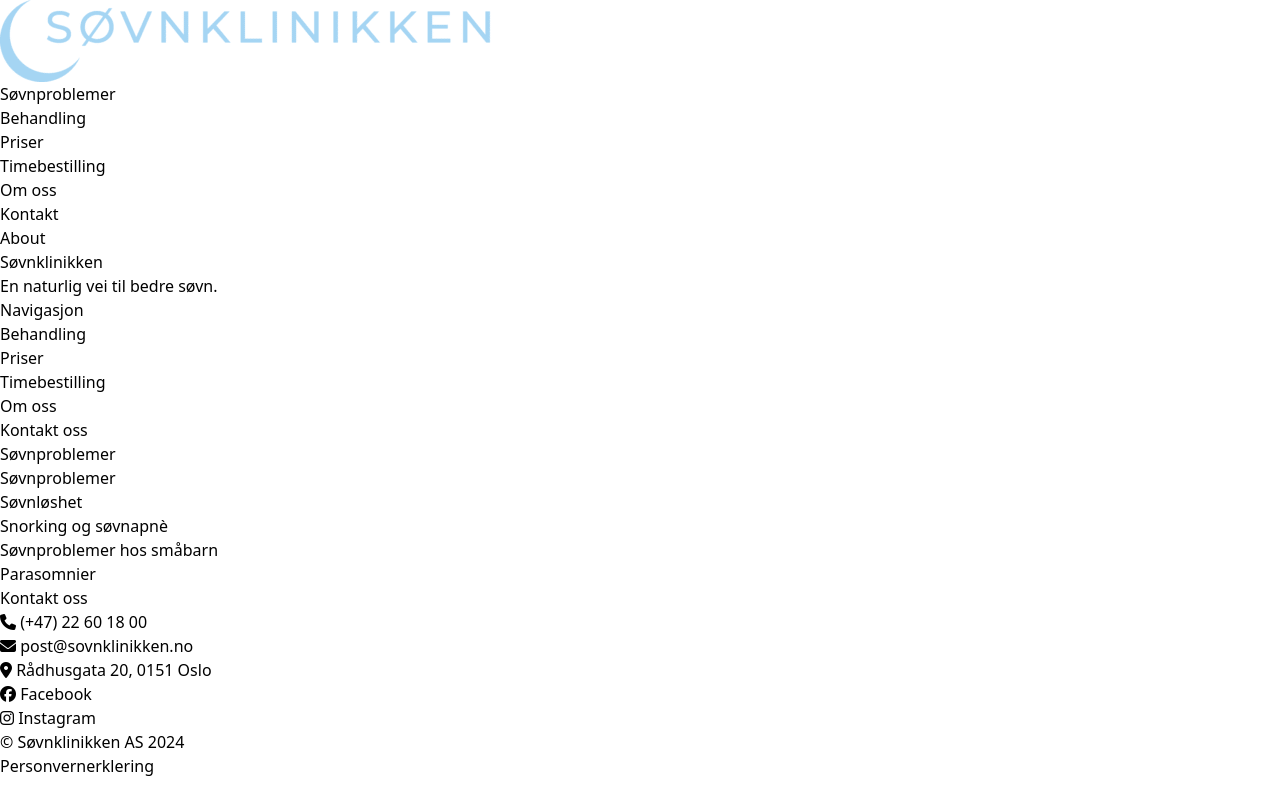
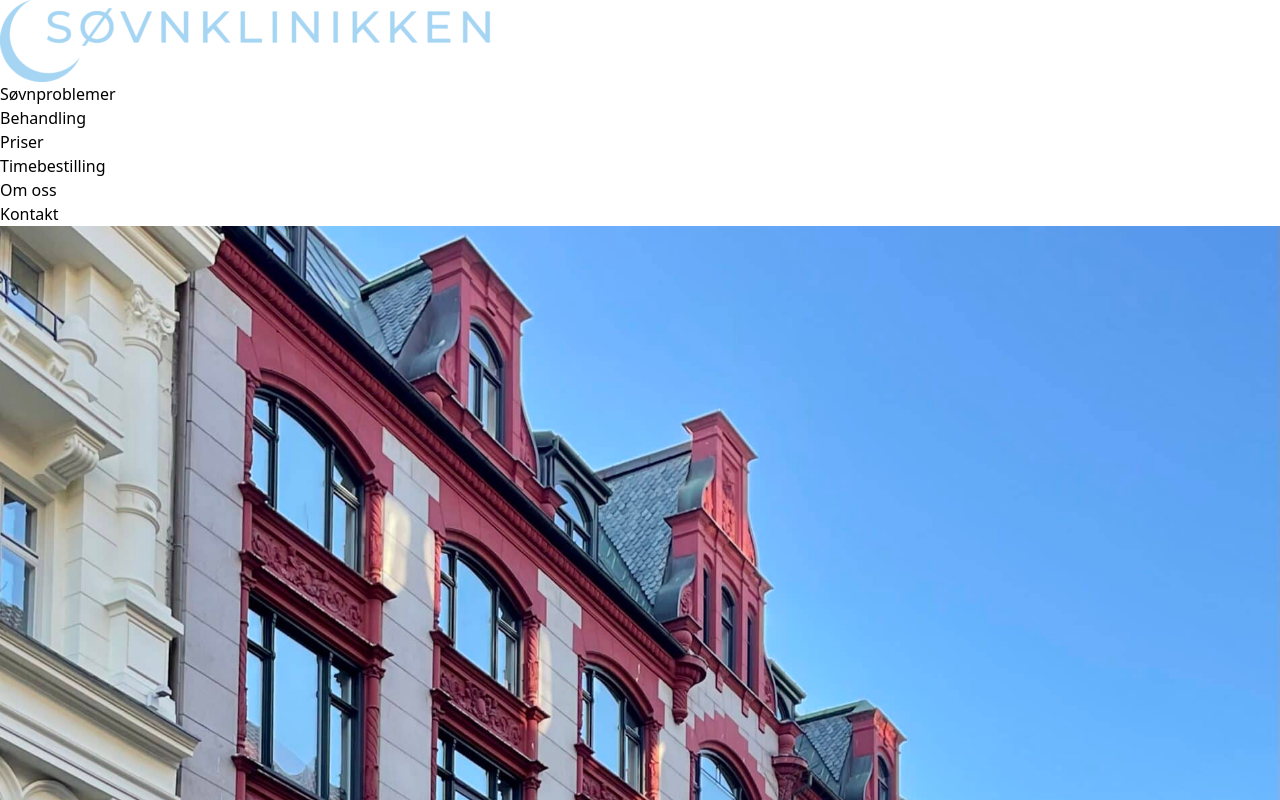
Before and after one commit to KevinMolid/sovbraReact, a React (Vite) app: page /om in a window 1280 px wide. Shown: the top 800 px of the page. Built offline with nearby package versions, Linux system fonts and the light colour scheme.

Commit message:
Added HeaderSection to About page

```diff
--- a/src/pages/About.tsx
+++ b/src/pages/About.tsx
@@ -1,5 +1,11 @@
+import HeaderSection from "../components/HeaderSection";
+
 const About = () => {
-  return <main>About</main>;
+  return (
+    <main>
+      <HeaderSection>Om oss</HeaderSection>
+    </main>
+  );
 };
 
 export default About;
```
